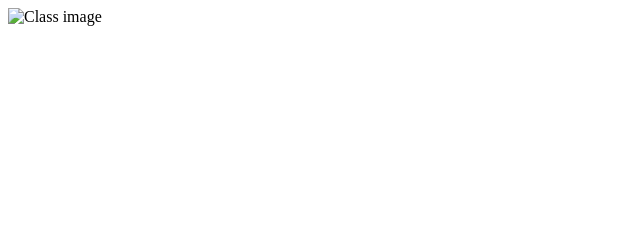
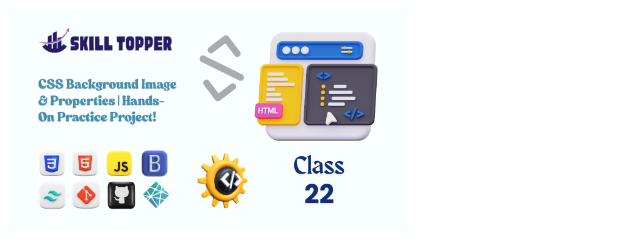
Before and after one commit to TheAsadCoder/testing, a plain HTML site: page index.html in a window 1280 px wide. Shown: the whole page, without its empty margins (0-640 px from the left). Drawn offline with Linux system fonts and the light colour scheme.

Commit message:
Update index.html

```diff
--- a/index.html
+++ b/index.html
@@ -6,6 +6,6 @@
     <title>Images</title>
 </head>
 <body>
-    <img src="img/Class-22.png" alt="Class image" width="400px">
+    <img src="Class-22.png" alt="Class image" width="400px">
 </body>
 </html>
```
